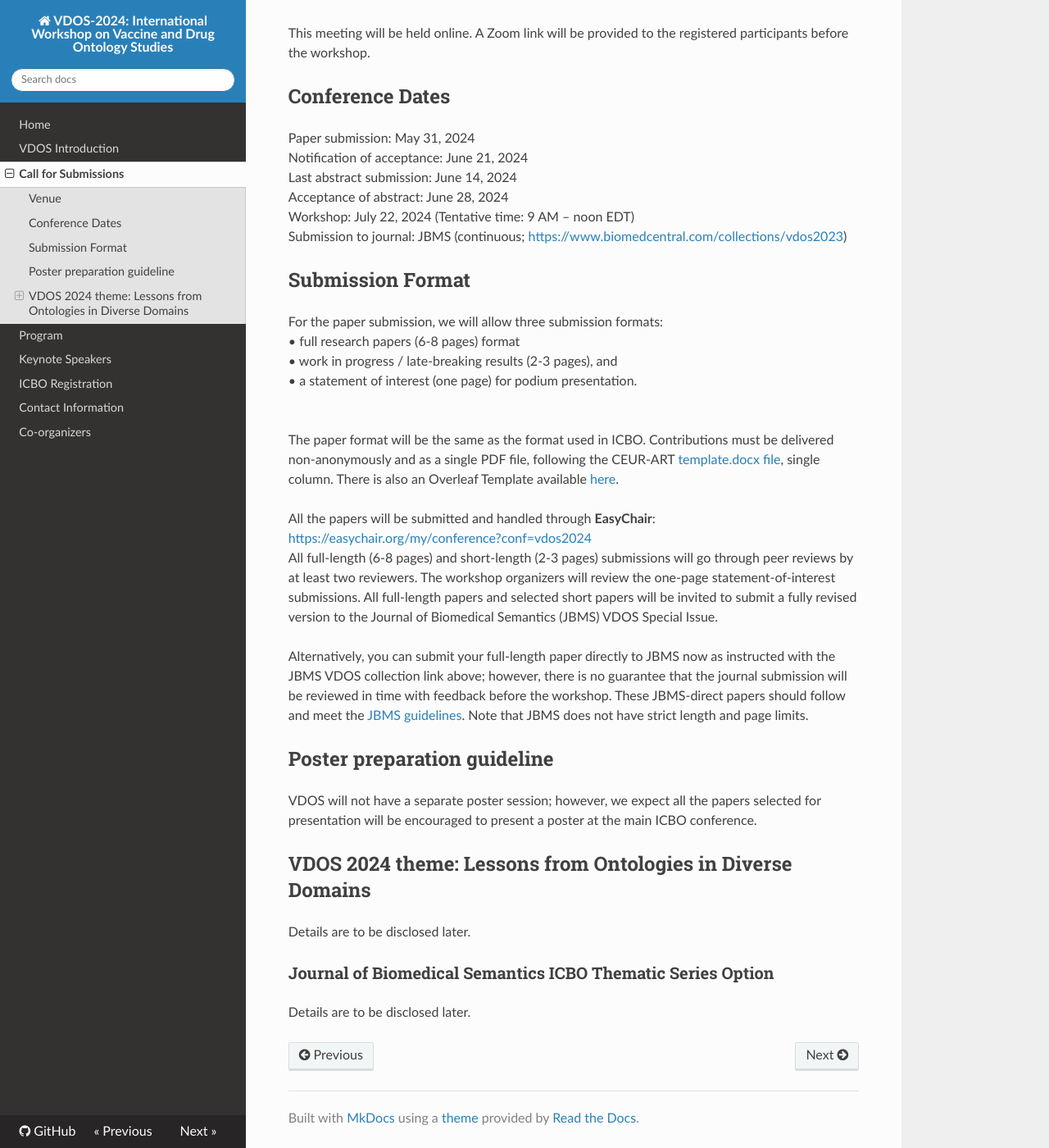
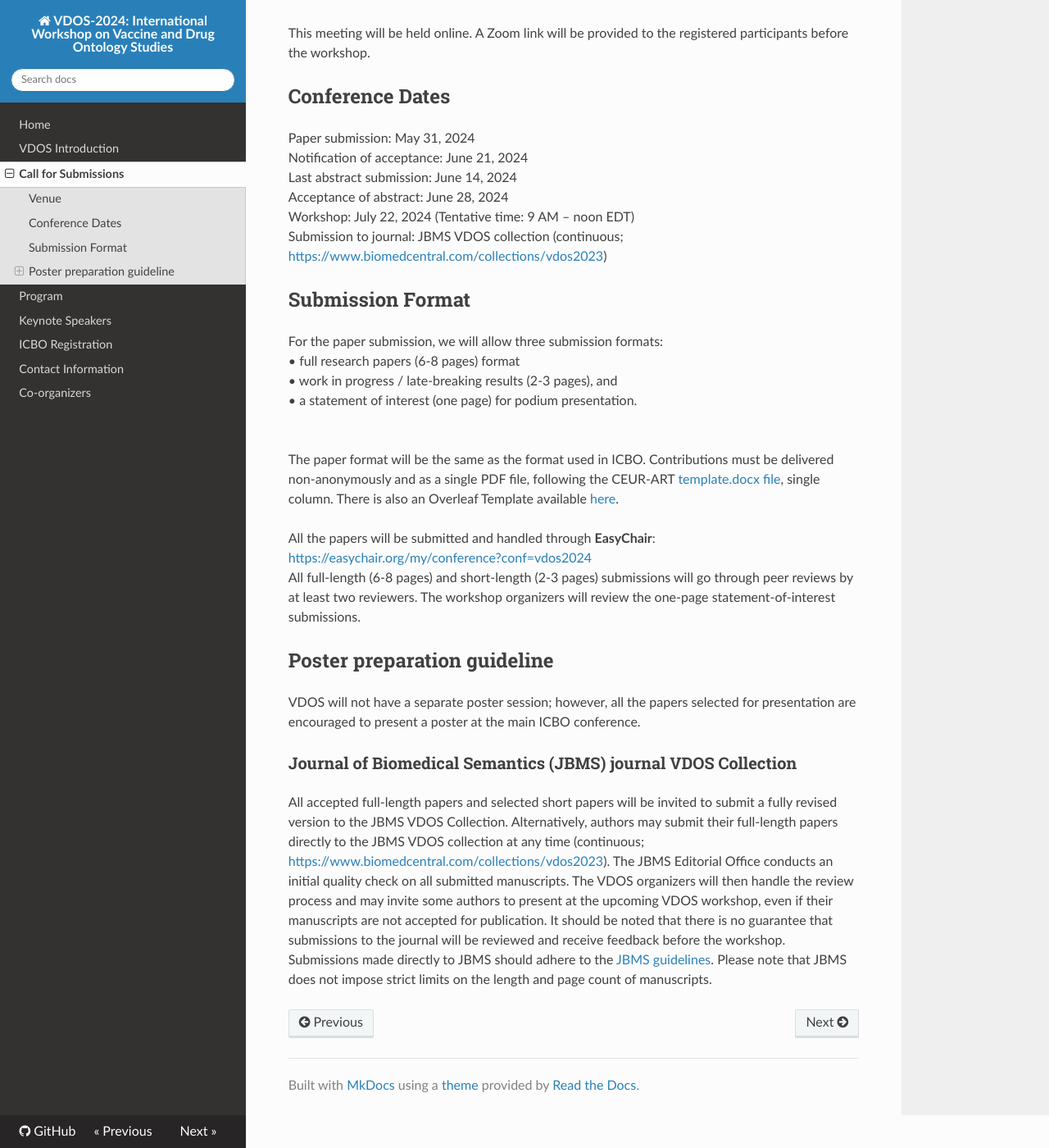
Before and after one commit to vdos-workshop/vdos2024, an MkDocs documentation site: the page built from docs/call-for-submissions.md, in a window 1280 px wide and 1400 px high, scrolled down 595 px. Shown: the whole window at 82% size. Built offline with MkDocs 1.6.1, drawn with Linux system fonts in a browser that asks for light colours; nearby versions of some CDN libraries.

Commit message:
Update call-for-submissions.md
Revised the call for paper - JBMS section

```diff
--- a/docs/call-for-submissions.md
+++ b/docs/call-for-submissions.md
@@ -12,7 +12,7 @@ Notification of acceptance: June 21, 2024<BR>
 Last abstract submission: June 14, 2024<BR>
 Acceptance of abstract: June 28, 2024<BR>
 Workshop: July 22, 2024 (Tentative time: 9 AM – noon EDT) <BR>
-Submission to journal: JBMS (continuous; [https://www.biomedcentral.com/collections/vdos2023](https://www.biomedcentral.com/collections/vdos2023))<BR>
+Submission to journal: JBMS VDOS collection (continuous; [https://www.biomedcentral.com/collections/vdos2023](https://www.biomedcentral.com/collections/vdos2023))<BR>
 
 ## Submission Format
 For the paper submission, we will allow three submission formats:<BR>
@@ -22,17 +22,10 @@ For the paper submission, we will allow three submission formats:<BR>
 
 The paper format will be the same as the format used in ICBO. Contributions must be delivered non-anonymously and as a single PDF file, following the CEUR-ART [template.docx file](https://www.icbo2024.ncor-brasil.org/papers/CEUR-Template-1col.docx), single column. There is also an Overleaf Template available [here](https://www.overleaf.com/latex/templates/template-for-submissions-to-ceur-workshop-proceedings-ceur-ws-dot-org/wqyfdgftmcfw).<br>
 
-All the papers will be submitted and handled through <b>EasyChair</b>: [https://easychair.org/my/conference?conf=vdos2024](https://easychair.org/my/conference?conf=vdos2024) <BR>All full-length (6-8 pages) and short-length (2-3 pages) submissions will go through peer reviews by at least two reviewers. The workshop organizers will review the one-page statement-of-interest submissions. All full-length papers and selected short papers will be invited to submit a fully revised version to the Journal of Biomedical Semantics (JBMS) VDOS Special Issue.
-
-Alternatively, you can submit your full-length paper directly to JBMS now as instructed with the JBMS VDOS collection link above; however, there is no guarantee that the journal submission will be reviewed in time with feedback before the workshop. These JBMS-direct papers should follow and meet the [JBMS guidelines](https://jbiomedsci.biomedcentral.com/submission-guidelines). Note that JBMS does not have strict length and page limits.
+All the papers will be submitted and handled through <b>EasyChair</b>: [https://easychair.org/my/conference?conf=vdos2024](https://easychair.org/my/conference?conf=vdos2024) <BR>All full-length (6-8 pages) and short-length (2-3 pages) submissions will go through peer reviews by at least two reviewers. The workshop organizers will review the one-page statement-of-interest submissions.
 
 ## Poster preparation guideline
-VDOS will not have a separate poster session; however, we expect all the papers selected for presentation will be encouraged to present a poster at the main ICBO conference.
+VDOS will not have a separate poster session; however, all the papers selected for presentation are encouraged to present a poster at the main ICBO conference.
 
-## VDOS 2024 theme: Lessons from Ontologies in Diverse Domains
-
-Details are to be disclosed later.
-
-### Journal of Biomedical Semantics ICBO Thematic Series Option
-
-Details are to be disclosed later.
+### Journal of Biomedical Semantics (JBMS) journal VDOS Collection
+All accepted full-length papers and selected short papers will be invited to submit a fully revised version to the JBMS VDOS Collection. Alternatively, authors may submit their full-length papers directly to the JBMS VDOS collection at any time (continuous; [https://www.biomedcentral.com/collections/vdos2023](https://www.biomedcentral.com/collections/vdos2023)). The JBMS Editorial Office conducts an initial quality check on all submitted manuscripts. The VDOS organizers will then handle the review process and may invite some authors to present at the upcoming VDOS workshop, even if their manuscripts are not accepted for publication. It should be noted that there is no guarantee that submissions to the journal will be reviewed and receive feedback before the workshop. Submissions made directly to JBMS should adhere to the [JBMS guidelines](https://jbiomedsci.biomedcentral.com/submission-guidelines). Please note that JBMS does not impose strict limits on the length and page count of manuscripts.
```
